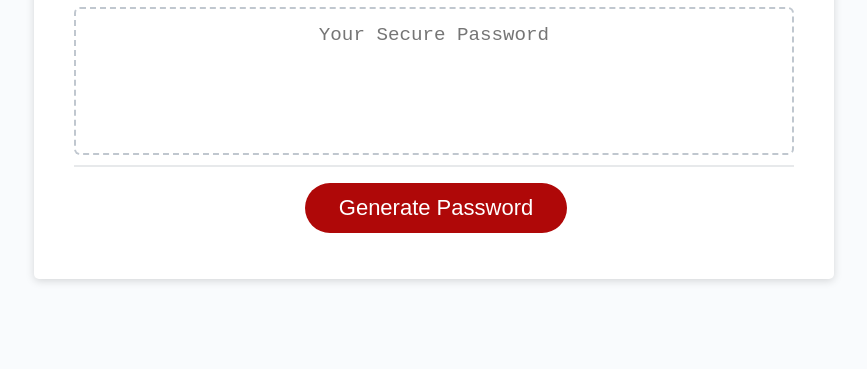
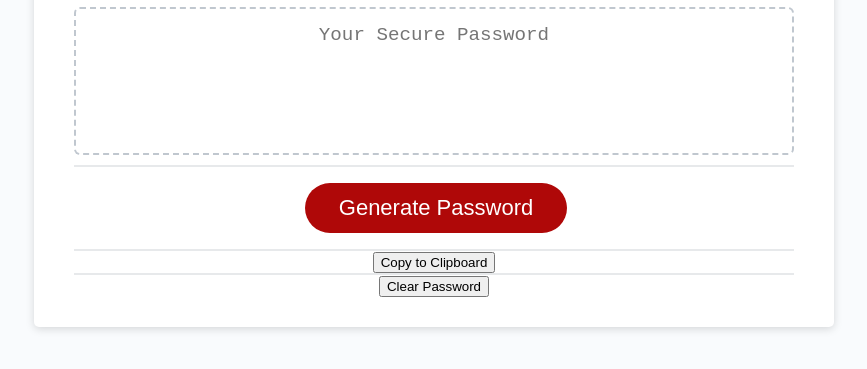
Before and after one commit to martinmondaca/Random_Password_Generator, a plain HTML site: page index.html in a window 1280 px wide. Shown: the part 241-610 px from the top of the page, without its empty margins (206-1073 px from the left). Drawn offline with Linux system fonts and the light colour scheme.

Commit message:
added 2 more buttons to webpage. one button for copying the generated password and one for clearing the password.

```diff
--- a/index.html
+++ b/index.html
@@ -27,6 +27,12 @@
         <div class="card-footer">
           <button id="generate" class="btn">Generate Password</button>
         </div>
+        <div class="card-footer">
+          <button id="copy" class ="btn2">Copy to Clipboard</button>
+        </div>
+        <div class="card-footer">
+          <button id="reload" class="btn3">Clear Password</button>
+        </div>
       </div>
     </div>
     <script src="script.js"></script>
```
